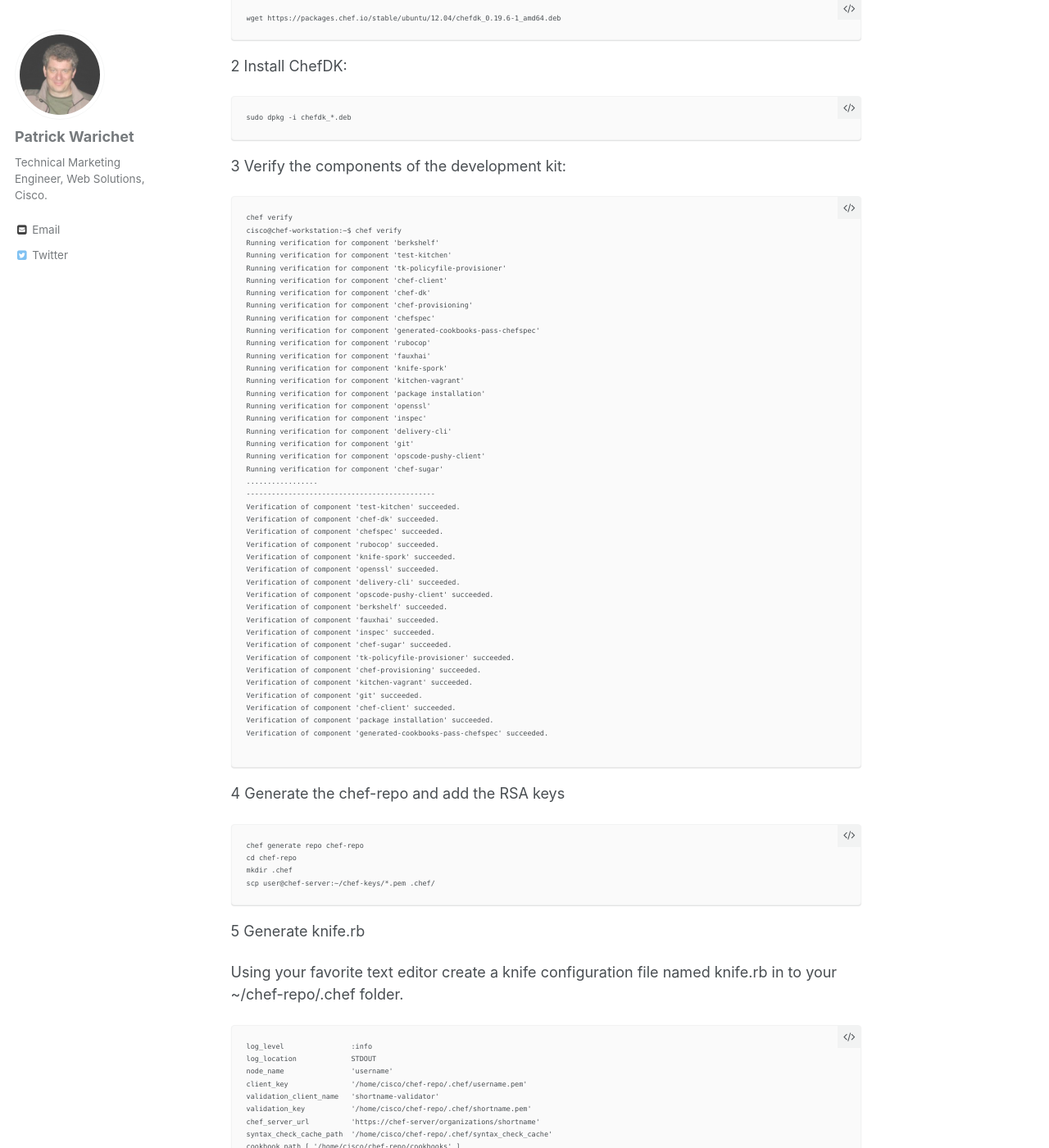
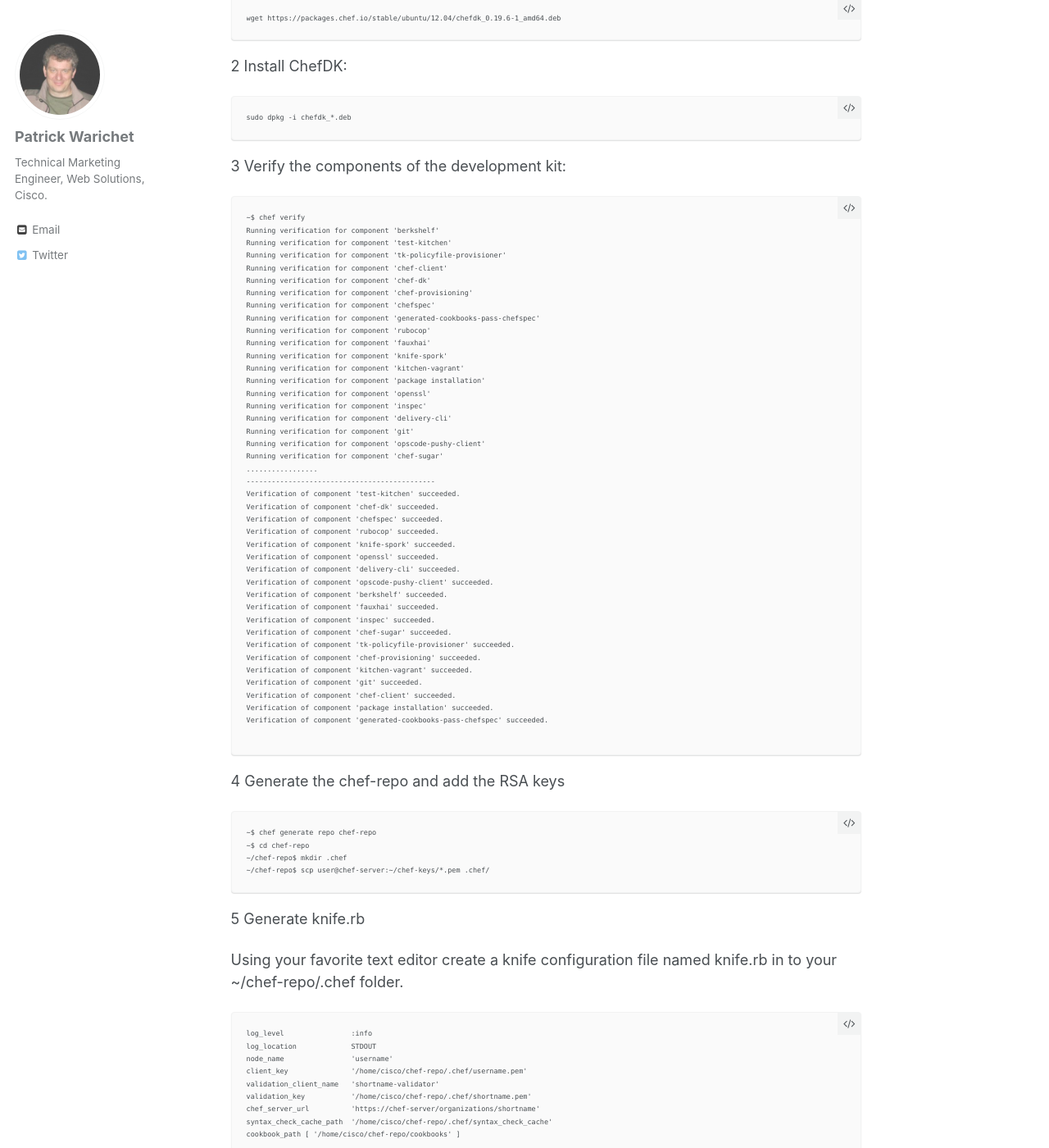
Before and after one commit to xrdocs/software-management, a Jekyll site: the page built from _blogs/2016-10-24-using-ztp-to-install-chef.md, in a window 1280 px wide and 1400 px high, scrolled down 2750 px. Shown: the whole window at 82% size. Built offline with Jekyll 4.4.1, drawn with Linux system fonts in a browser that asks for light colours; comment, search, counter and statistics services are not loaded; some of the changed text lies outside the part shown.

Commit message:
Updated 2016-10-24-using-ztp-to-install-chef.md

````diff
--- a/_blogs/2016-10-24-using-ztp-to-install-chef.md
+++ b/_blogs/2016-10-24-using-ztp-to-install-chef.md
@@ -86,8 +86,7 @@ sudo dpkg -i chefdk_*.deb
 3 Verify the components of the development kit:
 
 ```
-chef verify
-cisco@chef-workstation:~$ chef verify
+~$ chef verify
 Running verification for component 'berkshelf'
 Running verification for component 'test-kitchen'
 Running verification for component 'tk-policyfile-provisioner'
@@ -134,10 +133,10 @@ Verification of component 'generated-cookbooks-pass-chefspec' succeeded.
 4 Generate the chef-repo and add the RSA keys
 
 ```
-chef generate repo chef-repo
-cd chef-repo
-mkdir .chef
-scp user@chef-server:~/chef-keys/*.pem .chef/
+~$ chef generate repo chef-repo
+~$ cd chef-repo
+~/chef-repo$ mkdir .chef
+~/chef-repo$ scp user@chef-server:~/chef-keys/*.pem .chef/
 ```
 
 5 Generate knife.rb
@@ -244,7 +243,7 @@ exit 0
 On the workstation, we bootstrap the node using knife. It is important to note that the Chef client will run inside the Linux shell. Inside the Linux shell the default port for the ssh server is 57722 and ssh using the root user is disabled. Fortunatly IOS-XR root-lr users are not root when they ssh into the system (see my previous blog [IOS-XR  Users and Groups](https://xrdocs.github.io/software-management/blogs/2016-10-17-ios-xr-users-and-groups-inside-linux/ "IOS-XR Users and Groups")). Since we need root access to bootstrap the client we have to use --sudo and provide the user password.
 
 ```
-knife bootstrap 172.30.12.54 --sudo -p 57722 -x admin -P cisco123 --node-name ncs-5001-c
+~$ knife bootstrap 172.30.12.54 --sudo -p 57722 -x admin -P cisco123 --node-name ncs-5001-c
 Connecting to 172.30.12.54
 172.30.12.54 knife sudo password:
 Enter your password:
````
